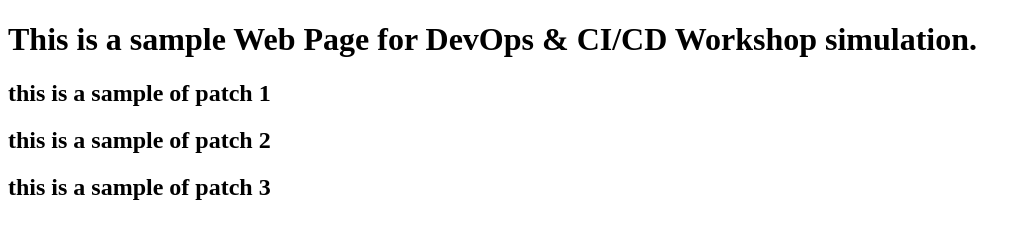
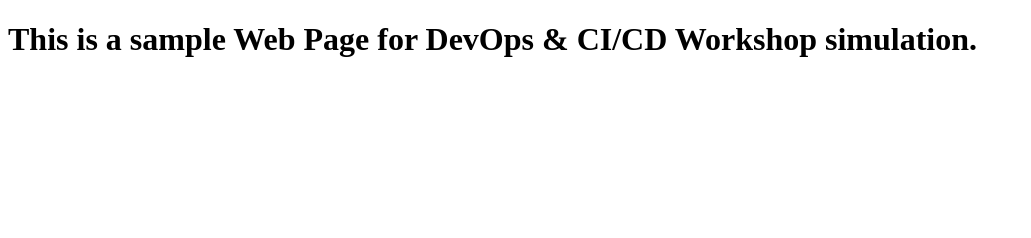
Before and after one commit to riyankhamdani/webdemo, a plain HTML site: page index.html in a window 1280 px wide. Shown: the whole page, without its empty margins (0-1031 px from the left). Drawn offline with Linux system fonts and the light colour scheme.

Commit message:
delete 3 lines in index.html

```diff
--- a/index.html
+++ b/index.html
@@ -5,8 +5,5 @@
     </head>
     <body>
         <h1>This is a sample Web Page for DevOps & CI/CD Workshop simulation.</h1>
-        <h2>this is a sample of patch 1</h2>
-        <h2>this is a sample of patch 2</h2>
-        <h2>this is a sample of patch 3</h2>
     </body>
 </html>
```
